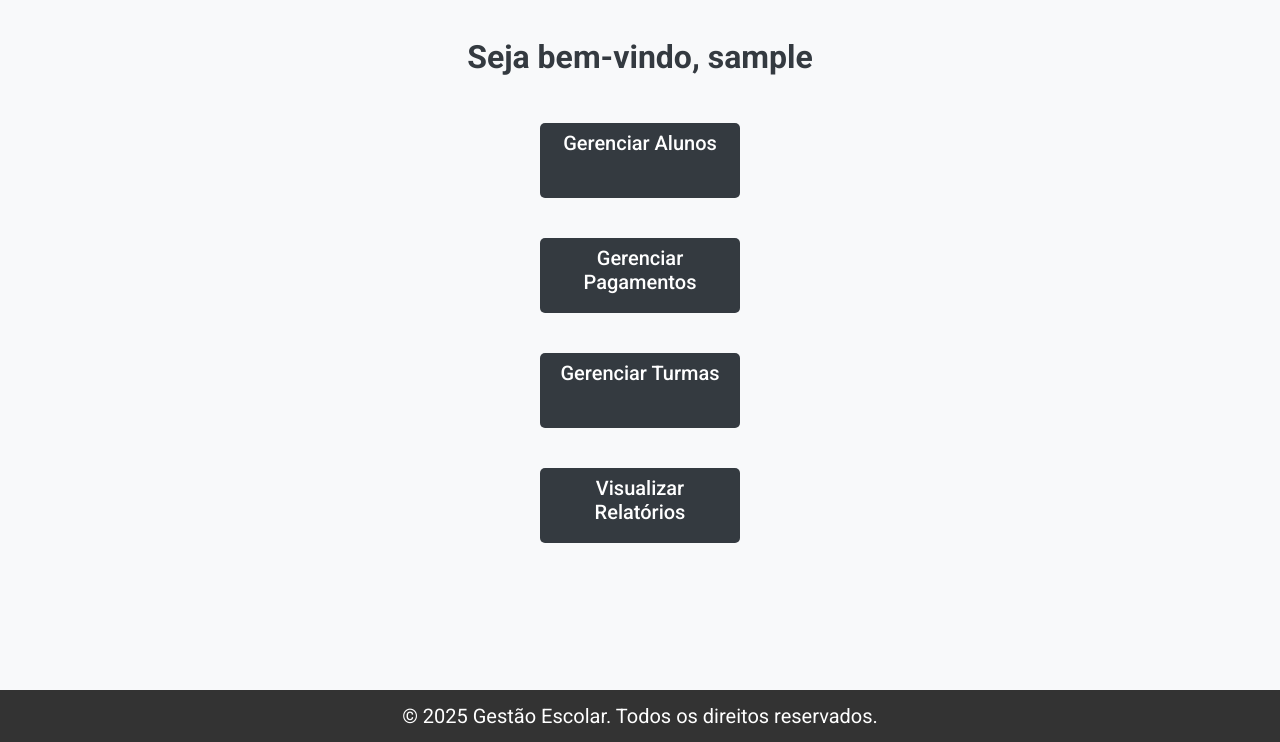
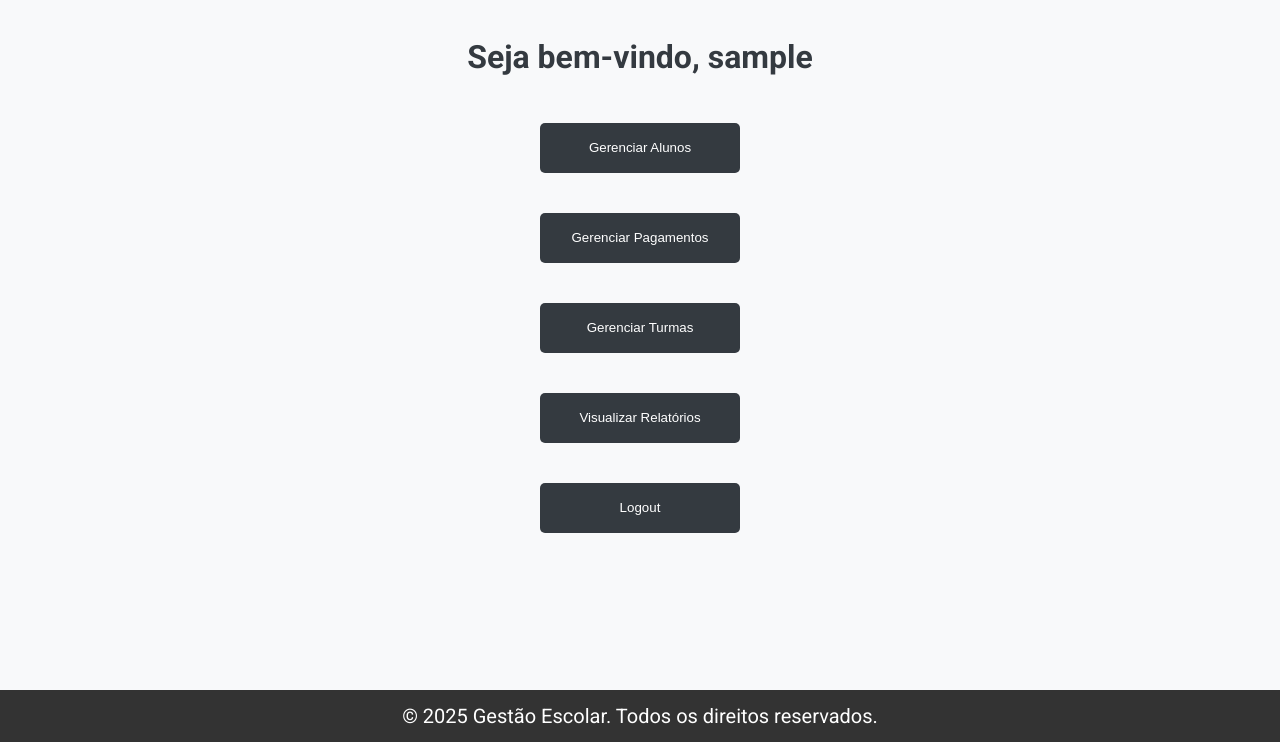
Before and after one commit to ThalesHenri/GestaoEscolar, a Django app: page /adminDashboard/ in a window 1280 px wide. Shown: the part 58-800 px from the top of the page. Run offline with Django 5.2, Linux system fonts and the light colour scheme; the visitor is signed in with stand-in values (Sample User, id 1).

Commit message:
erros do front corrigidos e as funções de logout e voltar ao dashboard foram adicionadas

```diff
--- a/siteDjango/main/static/style.css
+++ b/siteDjango/main/static/style.css
@@ -154,21 +154,7 @@ ul{
     align-items: center;
 }
 li{
-    list-style: none;
-    line-height: normal;
-    align-items: center;
-    margin-top: 2.5rem;
-    background-color: var(--secondary-color);
-    padding: 0.5rem 1rem;
-    border: none;
-    border-radius: 5px;
-    cursor: pointer;
-    font-weight: 500;
-    width: 200px;
-    height: 75px;
-}
-li:hover{
-    background-color: var(--primary-color);
+   list-style: none;
 }
 li a{
     text-decoration: none;
--- a/siteDjango/main/templates/adminDashboard.html
+++ b/siteDjango/main/templates/adminDashboard.html
@@ -3,10 +3,11 @@
 <h1>Seja bem-vindo, {{ usuario }}</h1>
 <div class="adminDashboard">
     <ul>
-        <li><a href="#">Gerenciar Alunos</a></li>
-        <li><a href="#">Gerenciar Pagamentos</a></li>
-        <li><a href="{% url 'turmasDashboard' %}">Gerenciar Turmas</a></li>
-        <li><a href="#">Visualizar Relatórios </a></li>
+        <li><a href="#"><button>Gerenciar Alunos</button></a></li>
+        <li><a href="#"><button>Gerenciar Pagamentos</button></a></li>
+        <li><a href="{% url 'turmasDashboard' %}"><button>Gerenciar Turmas</button></a></li>
+        <li><a href="#"><button>Visualizar Relatórios </button></a></li>
+        <li><a href="{% url 'logout' %}"><button>Logout</button></a></li>
     </ul>
 </div>
 {% endblock content %}
--- a/siteDjango/main/templates/index.html
+++ b/siteDjango/main/templates/index.html
@@ -12,7 +12,7 @@
 
 <body>
     <nav>
-        <a href="{% url 'adminDashboard' %}">Início</a>
+        <a href="{% url 'home' %}">Início</a>
         <a href="#Sobre">Sobre</a>
         <a href="#">Contato</a>
     </nav>
--- a/siteDjango/main/templates/turmaDetalhes.html
+++ b/siteDjango/main/templates/turmaDetalhes.html
@@ -8,7 +8,7 @@
     {% for aluno in alunos %}
     <a href="{% url 'alunoDetalhes' aluno_id=aluno.id %}">{{ aluno.nome }}</a>
     {% empty %}
-        <li2>Não há alunos cadastrados nesta turma.</li>
+        <li>Não há alunos cadastrados nesta turma.</li>
     {% endfor %}
 </ul>
 
--- a/siteDjango/main/urls.py
+++ b/siteDjango/main/urls.py
@@ -12,5 +12,5 @@ urlpatterns = [
     path('addAluno/', views.addAluno, name='addAluno'),
     path('alunoDetalhes/<int:aluno_id>/', views.alunoDetalhes, name='alunoDetalhes'),
     path('excluirAluno/<int:aluno_id>/', views.excluirAluno, name='excluirAluno'),
-
+    path('logout/', views.logout, name='logout'),
 ]
--- a/siteDjango/main/views.py
+++ b/siteDjango/main/views.py
@@ -1,10 +1,11 @@
 from django.shortcuts import render, redirect, get_object_or_404, redirect
-from django.contrib.auth import authenticate, login as auth_login
+from django.contrib.auth import authenticate, login as auth_login, logout as auth_logout
 from django.contrib.auth.models import User
 from django.contrib import messages
 from .models import Turma, Aluno, Mensalidade
 from .forms import TurmaForm, AlunoForm
 from .forms import *
+from django.contrib.auth.decorators import login_required
 
 # Create your views here.
 
@@ -52,6 +53,11 @@ def login(request):
     return render(request, 'login.html')
 
 
+def logout(request):
+    auth_logout(request)
+    return redirect('login')
+
+@login_required
 def adminDashboard(request):
     usuario = request.user
     context = {
```
Also changed, not shown: siteDjango/main/templates/turmasDashboard.html (+4 -4 lines), siteDjango/main/migrations/0001_initial.py, siteDjango/main/migrations/0002_rename_valor_turma_valormensalidade.py (deleted), siteDjango/main/migrations/0003_mensalidade_valor.py (deleted), 1 other file.
